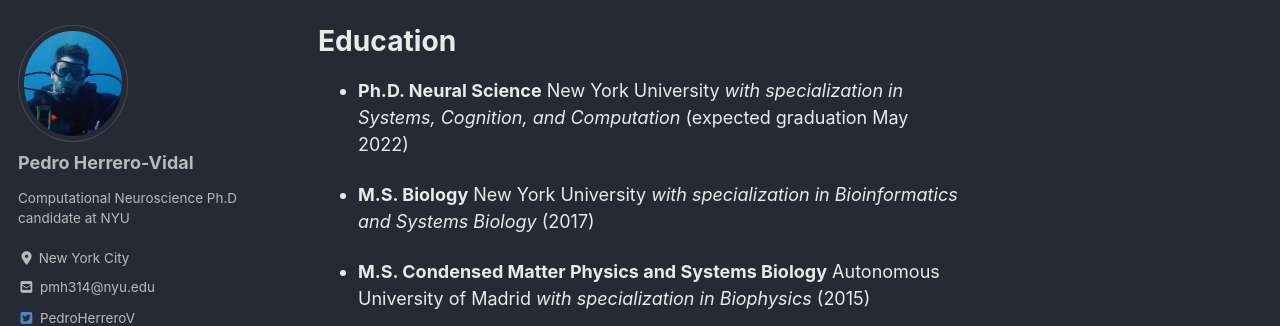
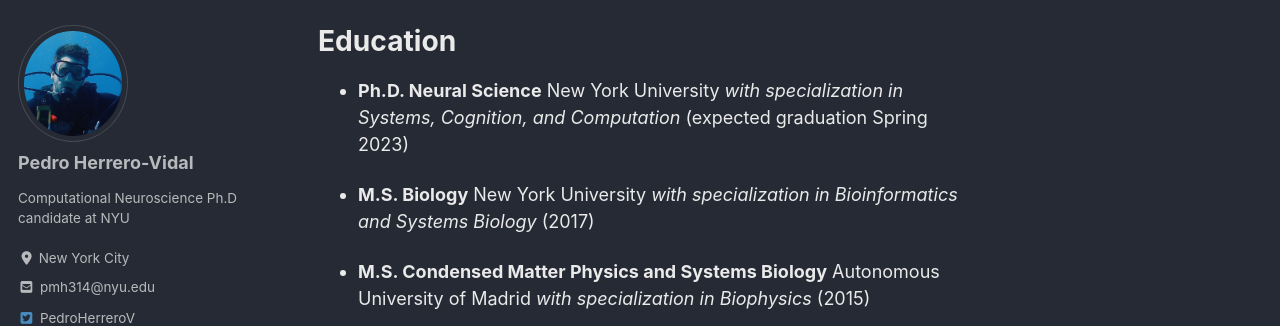
Before and after one commit to pedroherrerovidal/pedroherrerovidal.github.io, a Jekyll site: the page built from _pages/education.md, in a window 1280 px wide and 900 px high. Shown: the part 276-602 px from the top of the window. Built offline with Jekyll 4.4.1, drawn with Linux system fonts in a browser that asks for light colours; cached includes are drawn as plain includes; nearby versions of some CDN libraries.

Commit message:
Update education.md

```diff
--- a/_pages/education.md
+++ b/_pages/education.md
@@ -9,7 +9,7 @@
 ---
 # **Education**
 
-- **Ph.D. Neural Science** New York University *with specialization in Systems, Cognition, and Computation* (expected graduation May 2022)
+- **Ph.D. Neural Science** New York University *with specialization in Systems, Cognition, and Computation* (expected graduation Spring 2023)
 
 - **M.S. Biology** New York University *with specialization in Bioinformatics and Systems Biology* (2017)
 
```
